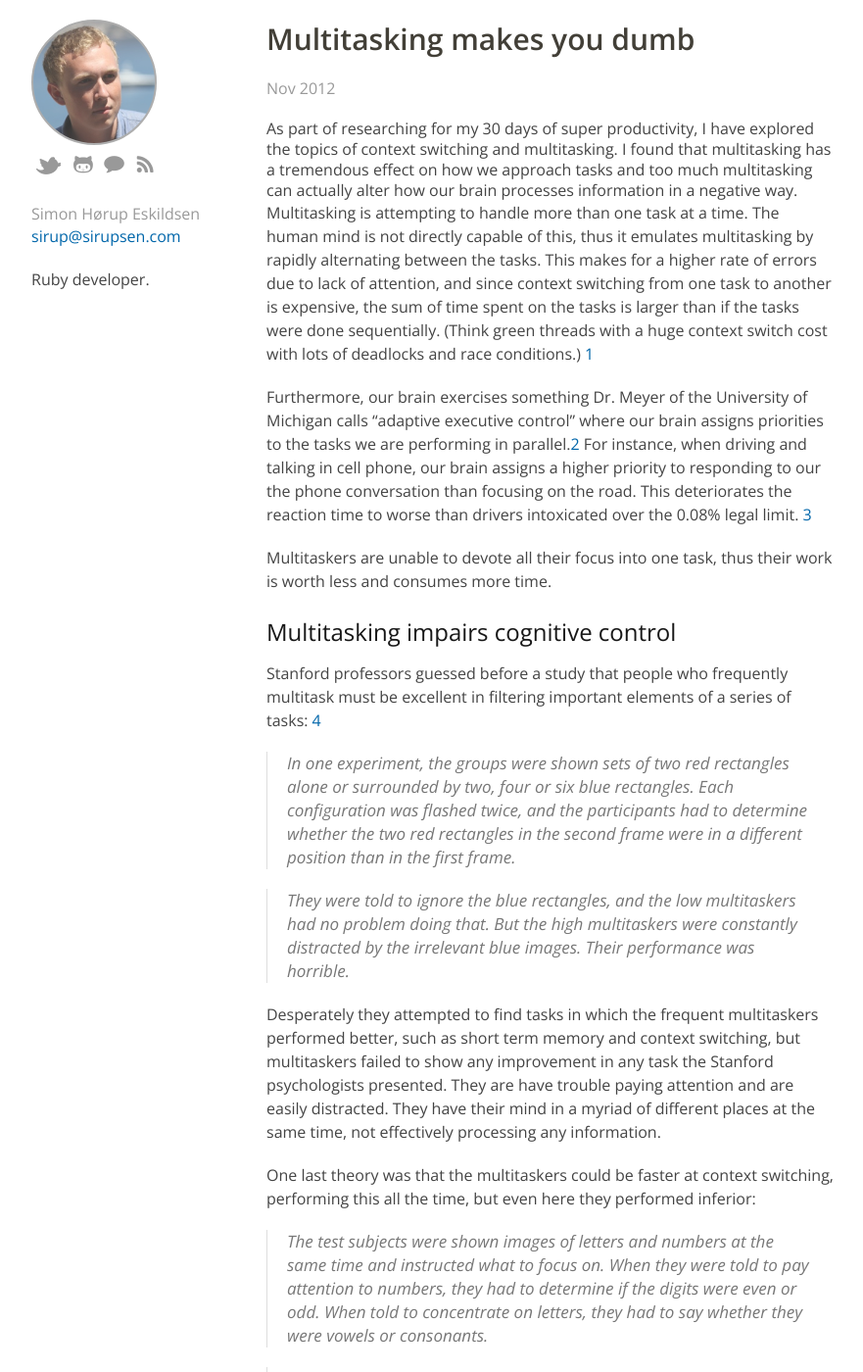
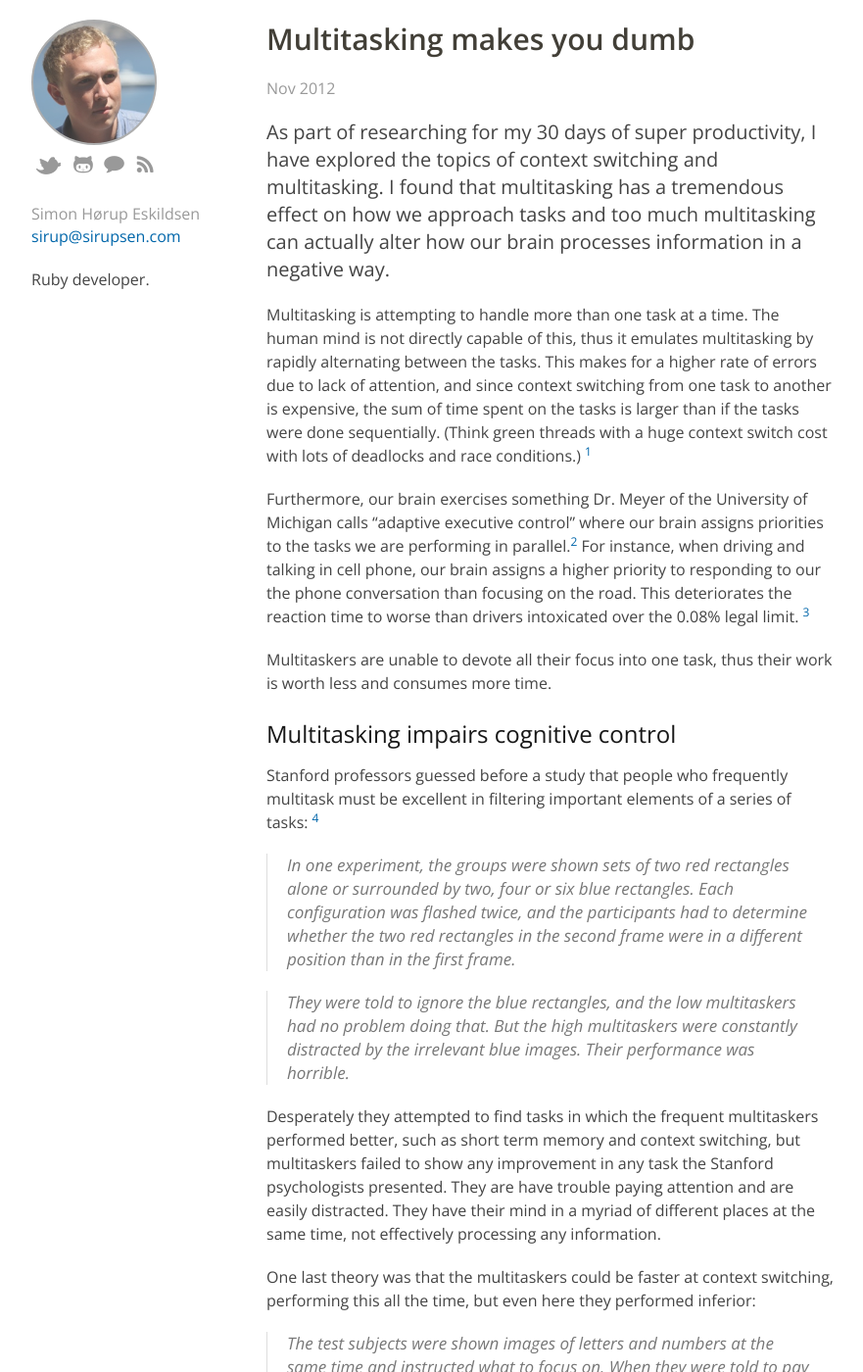
Before and after one commit to igor47/blog, a Jekyll site: the page built from _posts/2012-11-05-multitasking-makes-you-dumb.md, in a window 1280 px wide and 1400 px high. Shown: the whole window at 98% size, without its empty margins (138-1019 px from the left). Built offline with Jekyll 4.4.1, drawn with Linux system fonts in a browser that asks for light colours.

Commit message:
Fix styling

```diff
--- a/static/css/layout.css
+++ b/static/css/layout.css
@@ -118,16 +118,16 @@
   display: block;
 }
 
-article li {
+article ul li {
   margin-left: 40px;
 	list-style: disc outside;
 }
 
-article li li {
+article ul li li {
 	list-style: circle outside;
 }
 
-article li li li {
+article ul li li li {
 	list-style: square outside;
 }
 
@@ -184,6 +184,40 @@
 
 #social {
   list-style-type: none;
+}
+
+sup, sub {
+  height: 0;
+  line-height: 1;
+  vertical-align: baseline;
+  position: relative;
+  font-size: 12px;
+}
+
+sup {
+  bottom: 1ex;
+}
+
+sub {
+  top: .5ex;
+}
+
+.footnotes {
+  font-size: 12px;
+}
+
+.footnotes p {
+  margin-bottom: 0;
+}
+
+.footnotes a[rel=reference]{
+  padding-left: 5px;
+}
+
+.intro {
+  font-size: 20px;
+  line-height: 28px;
+  margin-bottom: 20px;
 }
 
 /* #Page Styles
```
